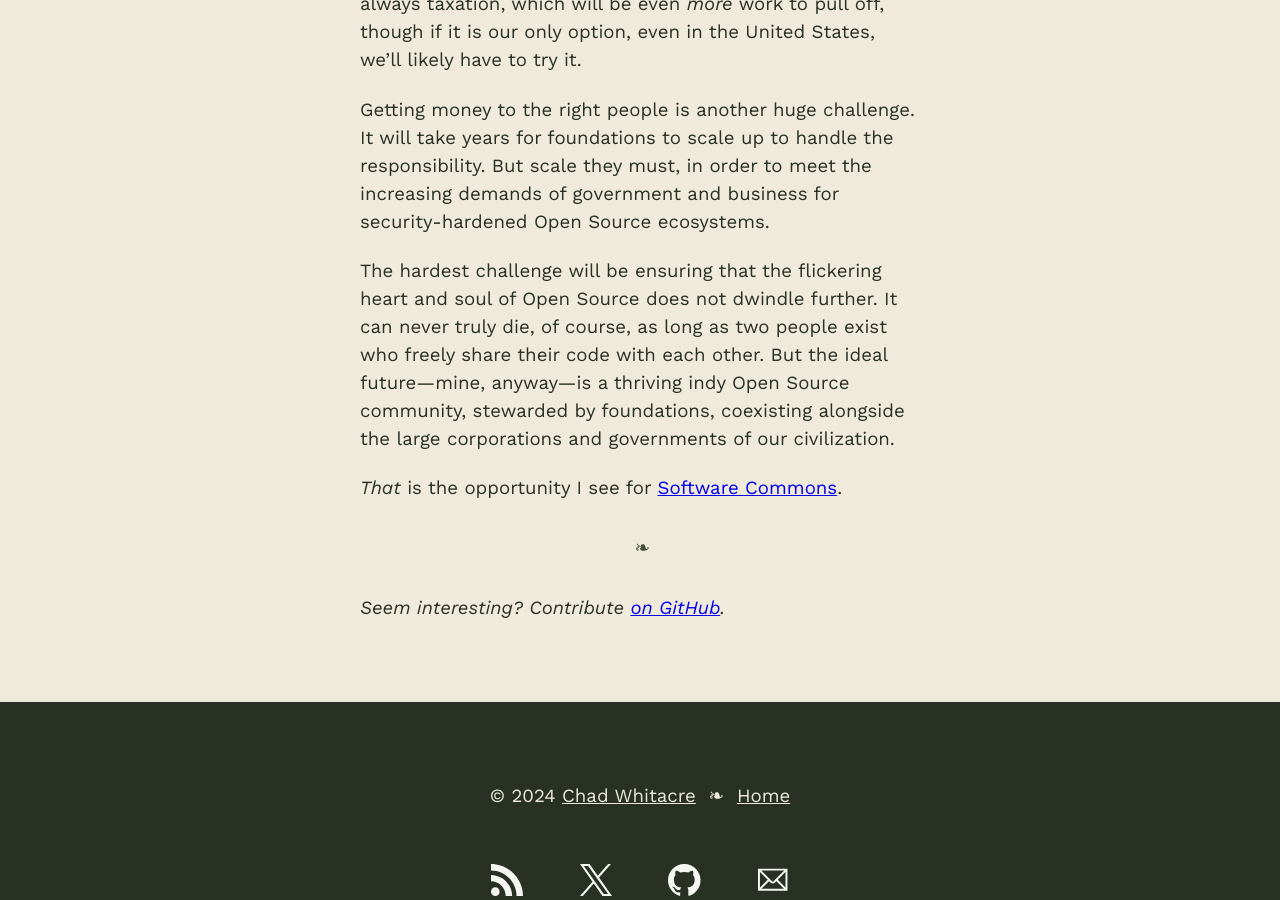
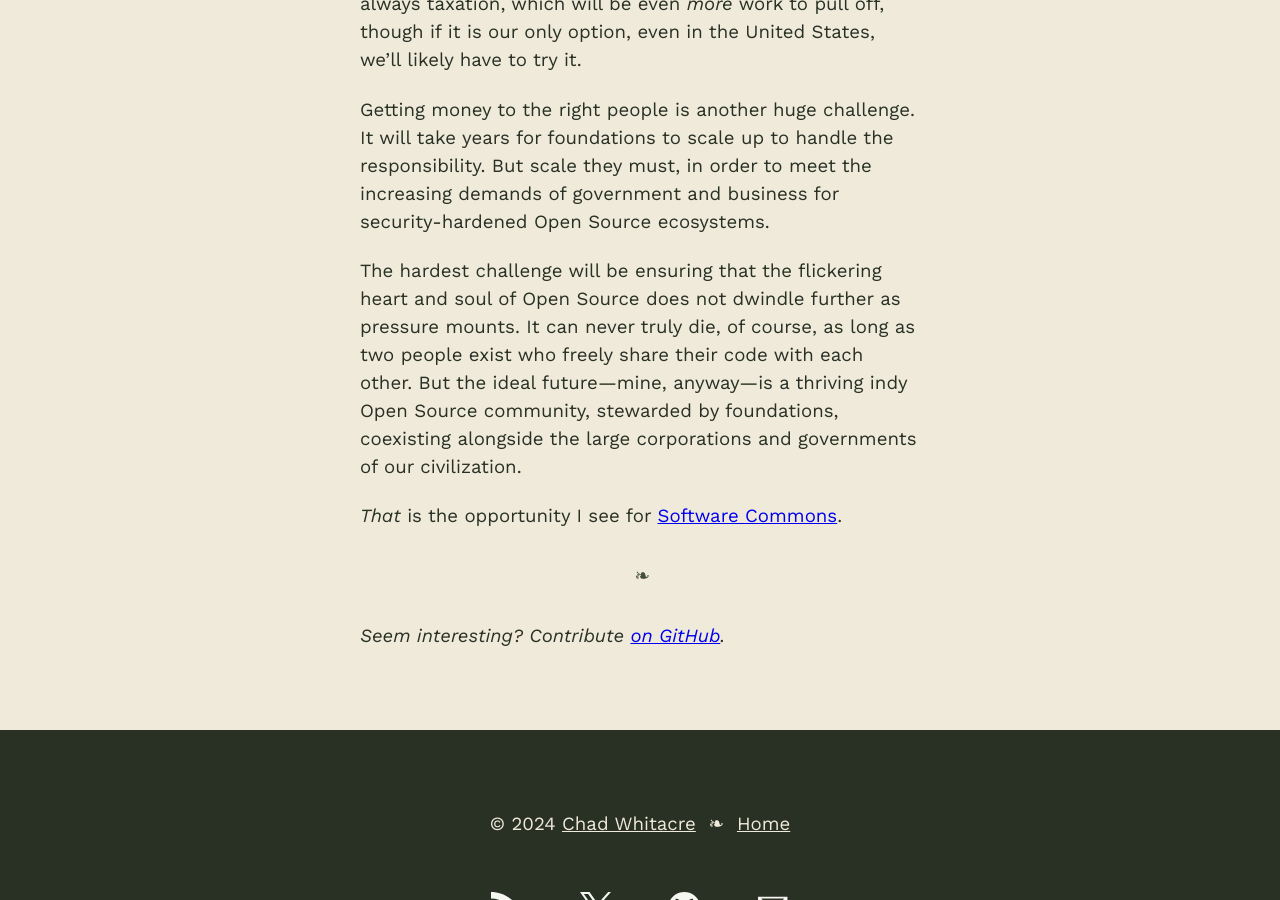
Before and after one commit to chadwhitacre/openpath, a Jekyll site: the page built from 2024/a-vision-for-software-commons/index.md, in a window 1280 px wide and 900 px high, scrolled down 11037 px. Built offline with Jekyll 4.4.1, drawn with Linux system fonts in a browser that asks for light colours; some web fonts are replaced; comment, search, counter and statistics services are not loaded.

Commit message:
Better flow

```diff
--- a/2024/a-vision-for-software-commons/index.md
+++ b/2024/a-vision-for-software-commons/index.md
@@ -322,11 +322,11 @@ in order to meet the increasing demands of government and business for
 security-hardened Open Source ecosystems.
 
 The hardest challenge will be ensuring that the flickering heart and soul of
-Open Source does not dwindle further. It can never truly die, of course, as
-long as two people exist who freely share their code with each other. But the
-ideal future—mine, anyway—is a thriving indy Open Source community, stewarded
-by foundations, coexisting alongside the large corporations and governments of
-our civilization.
+Open Source does not dwindle further as pressure mounts. It can never truly
+die, of course, as long as two people exist who freely share their code with
+each other. But the ideal future—mine, anyway—is a thriving indy Open Source
+community, stewarded by foundations, coexisting alongside the large
+corporations and governments of our civilization.
 
 _That_ is the opportunity I see for [Software Commons](https://softwarecommons.com/).
 
```
